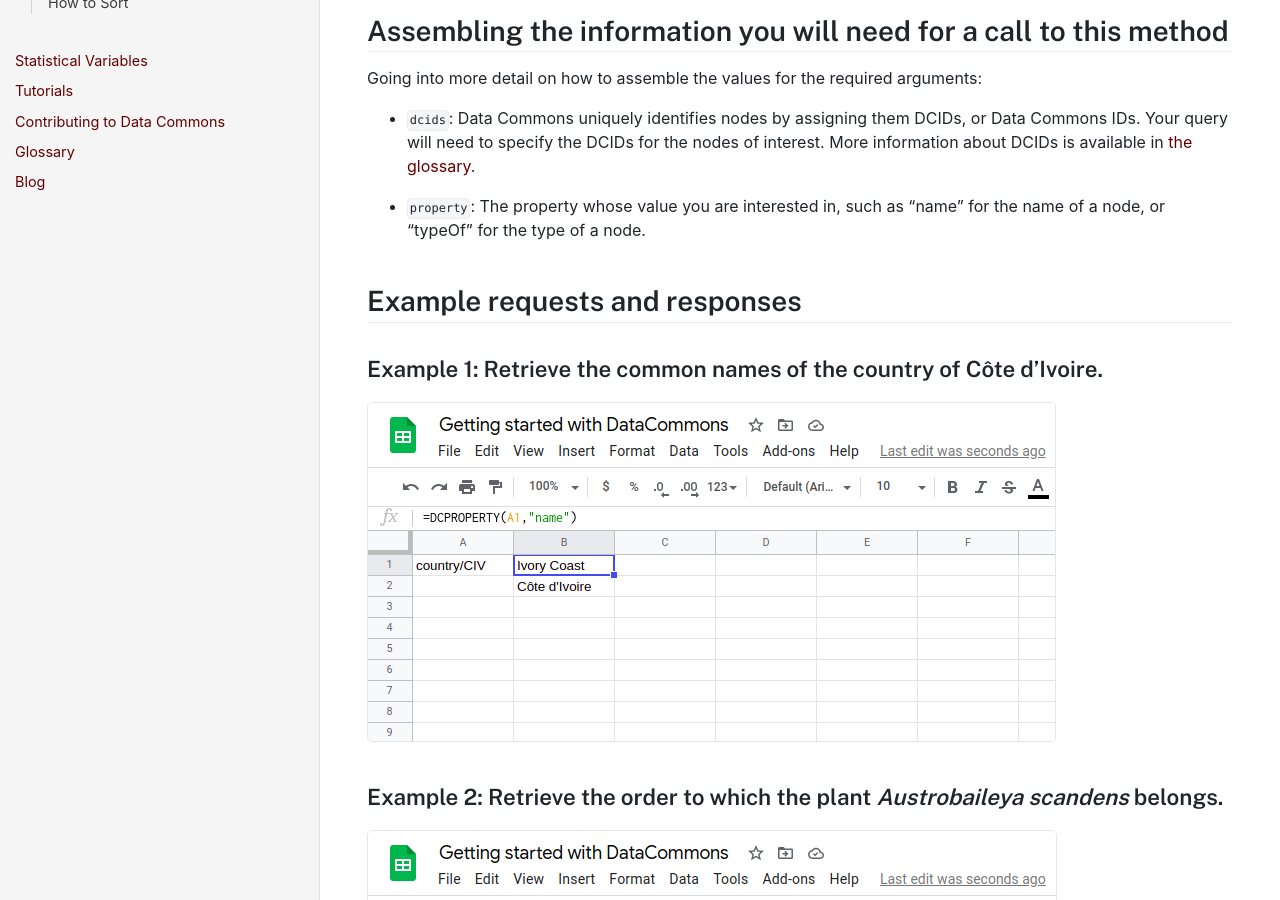
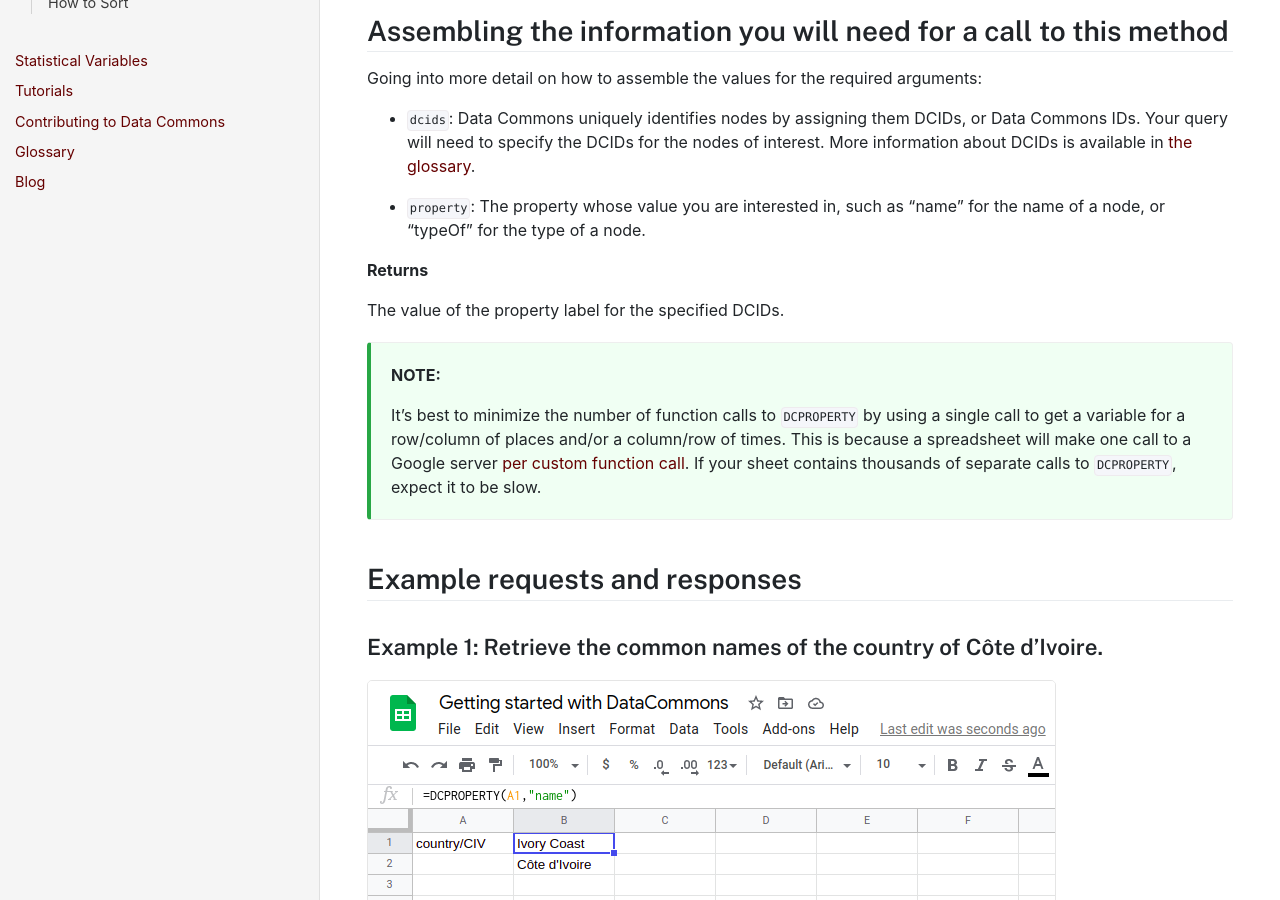
Before and after one commit to datacommonsorg/docsite, a Jekyll site: the page built from api/sheets/get_property.md, in a window 1280 px wide and 900 px high, scrolled down 496 px. Built offline with Jekyll 4.4.1, drawn with Linux system fonts in a browser that asks for light colours; comment, search, counter and statistics services are not loaded.

Commit message:
some first changes

```diff
--- a/api/sheets/get_property.md
+++ b/api/sheets/get_property.md
@@ -26,6 +26,14 @@ Going into more detail on how to assemble the values for the required arguments:
  - `dcids`: Data Commons uniquely identifies nodes by assigning them DCIDs, or Data Commons IDs. Your query will need to specify the DCIDs for the nodes of interest. More information about DCIDs is available in [the glossary](/glossary.html).
 
  - `property`: The property whose value you are interested in, such as "name" for the name of a node, or "typeOf" for the type of a node.
+
+ **Returns**
+
+The value of the property label for the specified DCIDs.
+
+>  **NOTE:**
+>
+>  It's best to minimize the number of function calls to `DCPROPERTY` by using a single call to get a variable for a row/column of places and/or a column/row of times. This is because a spreadsheet will make one call to a Google server [per custom function call](https://developers.google.com/apps-script/guides/sheets/functions#optimization). If your sheet contains thousands of separate calls to `DCPROPERTY`, expect it to be slow.
 
 ## Example requests and responses
 
```
